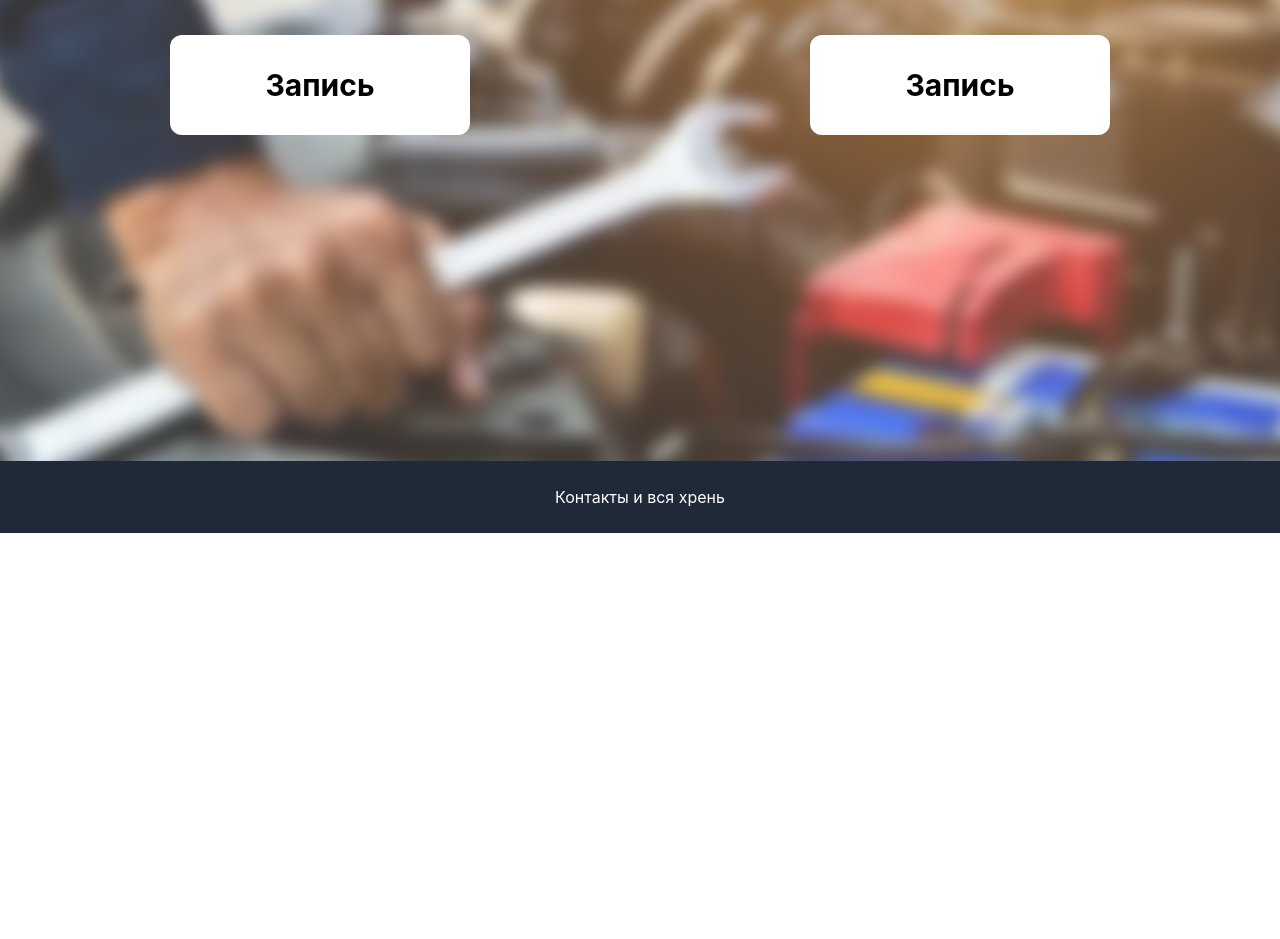
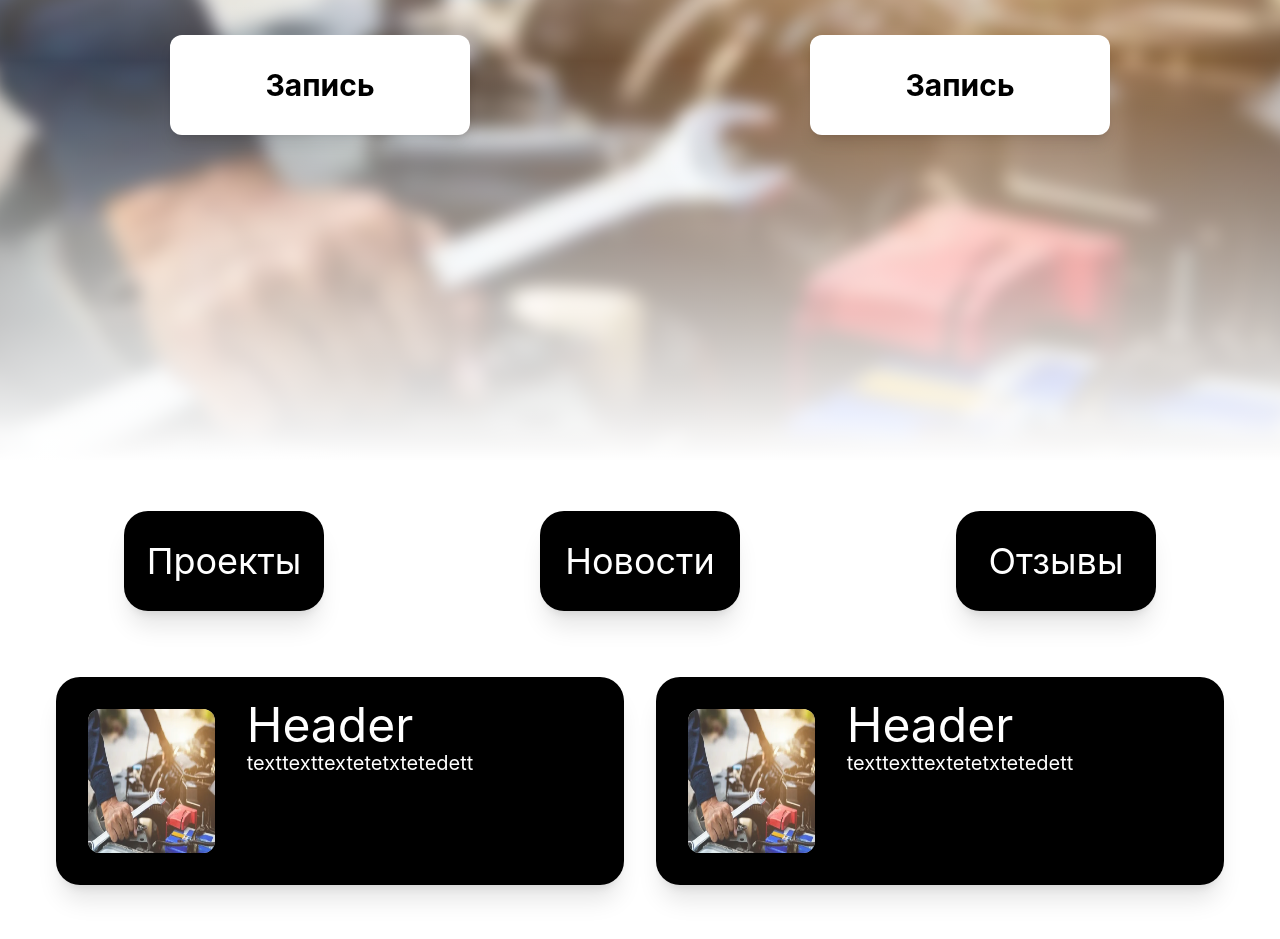
Before and after one commit to Yura1310/autofront, a React (Create React App) app: page / in a window 1280 px wide. Shown: the part 455-1394 px from the top of the page. Before the commit the page ends 988 px from the top, so only its background shows below. Built offline with nearby package versions, Linux system fonts and the light colour scheme.

Commit message:
Projpage

```diff
--- a/src/App.js
+++ b/src/App.js
@@ -8,7 +8,6 @@ function App() {
     <div className="App" class="flex flex-col min-h-screen">
       <Header/>
       <Body/>
-      <Footer/>
     </div>
   );
 }
--- /dev/null
+++ b/src/components/2page.js
@@ -0,0 +1,31 @@
+import Card from "./card";
+
+
+function Second() {
+    return (
+      <main class="relative w-full h-[150vh] overflow-hidden">
+        <div class=" p-4 h-[200px] grid grid-cols-3 justify-center items-center">
+            <div class="p-8 flex justify-center">
+                <button class="w-[200px] h-[100px] shadow-xl rounded-3xl bg-black text-white text-bold text-4xl">Проекты</button>
+            </div>
+            <div class="p-8 flex justify-center">
+                <button class="w-[200px] h-[100px] shadow-xl rounded-3xl bg-black text-white text-bold text-4xl">Новости</button>
+            </div>
+            <div class="p-8 flex justify-center">
+                <button class="w-[200px] h-[100px] shadow-xl rounded-3xl bg-black text-white text-bold text-4xl">Отзывы</button>
+            </div>
+        </div>
+
+        <div class="pl-10 pr-10 h-full grid grid-cols-1 grid-rows-5 lg:grid-cols-2">
+            <Card/>
+            <Card/>
+        </div>
+
+
+
+    </main>
+
+    );
+  }
+
+  export default Second;
--- a/src/components/body.js
+++ b/src/components/body.js
@@ -1,9 +1,11 @@
 import First from "./firstpage";
+import Second from "./2page";
 
 function Body() {
     return (
       <main class="h-screen">
         <First/>
+        <Second/>
       </main>
 
     );
--- /dev/null
+++ b/src/components/card.js
@@ -0,0 +1,19 @@
+
+
+function Card() {
+    return (
+        <div class="m-4 shadow-xl bg-black rounded-3xl flex justify-beetwen items-center p-4">
+            <div class="h-full w-[40%] p-4">
+                <div class="h-full w-full rounded-xl bg-white">
+                    <img src="/images/image 2.png" class="rounded-xl w-full h-full"></img>
+                </div>
+            </div>
+            <div class="h-full w-full pl-4 pt-2">
+                <p class="text-white text-5xl">Header</p>
+                <p class="text-white text-xl">texttexttextetetxtetedett</p>
+            </div>
+        </div>
+    );
+  }
+
+  export default Card;
--- a/src/components/firstpage.js
+++ b/src/components/firstpage.js
@@ -2,15 +2,16 @@ function First() {
     return (
         <div class="relative w-full h-screen overflow-hidden">
             <img src="/images/image 2.png" class="absolute inset-0 w-full h-full object-cover blur scale-105"></img>
+            <div class="absolute inset-0 bg-gradient-to-b from-white via-transparent to-white"></div>
             <div class="relative z-10 grid grid-cols-1 sm:grid-cols-2  h-full justify-center items-center">
                 <div class="text-center font-bold">
                     <h1 class="text-5xl">Услуги</h1>
-                    <button class="h-[100px] w-[300px] bg-white rounded-xl m-10 text-black text-3xl">Запись</button>
+                    <button class="h-[100px] w-[300px] shadow-lg bg-white rounded-xl m-10 text-black text-3xl">Запись</button>
 
                 </div>
                 <div class="text-center font-bold">
                     <h1 class="text-5xl">Обучение</h1>
-                    <button class="h-[100px] w-[300px] bg-white rounded-xl m-10 text-black text-3xl">Запись</button>
+                    <button class="h-[100px] w-[300px] shadow-lg bg-white rounded-xl m-10 text-black text-3xl">Запись</button>
 
                 </div>
             </div>
--- a/src/components/header.js
+++ b/src/components/header.js
@@ -6,8 +6,7 @@ function Header() {
             <div class="size-20">
               <img src="/images/logo.png"></img>
             </div>
-            <text class="ml-20 grid grid-cols-5 gap-40 hidden sm:flex text-lg">
-              <a href="#"> Добро пожаловать!</a>
+            <text class="ml-20 grid grid-cols-4 gap-10 sm:gap-20 lg:gap-40 xl:gap-60 hidden md:flex sm:text-sm lg:text-lg">
               <a href="#" class="hover:underline">о компании</a>
               <a href="#" class="hover:underline">услуги</a>
               <a href="#" class="hover:underline">проекты</a>
```
